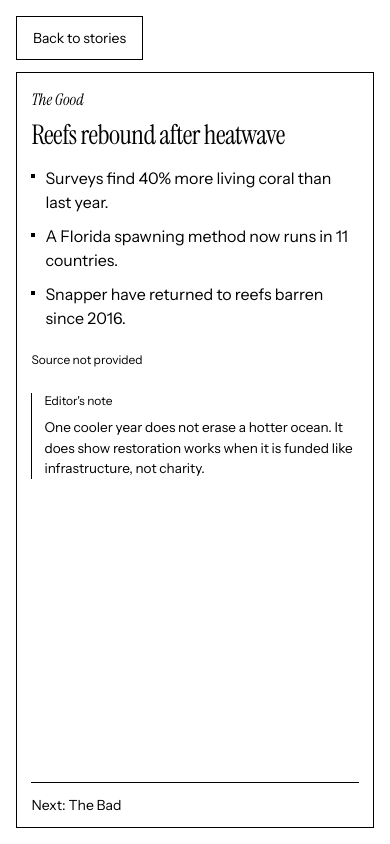
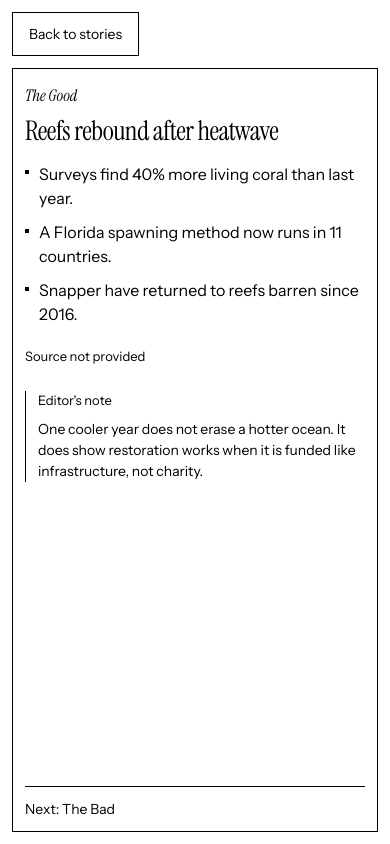
Before and after one commit to jayme218/good-bad-ugly, a React (Vite) app: page / in a window 390 px wide. Both pictures are taken after a click on the button "The Good". Built offline with nearby package versions, Linux system fonts and the light colour scheme.

Commit message:
Improve mobile and tablet readability

```diff
--- a/src/App.tsx
+++ b/src/App.tsx
@@ -11,7 +11,7 @@ import { editorialToday, formatEditionDate } from './timezone'
 import type { NewsType } from './types'
 
 const edition = parseEdition(today)
-const mobileQuery = '(max-width: 767px)'
+const mobileQuery = '(max-width: 1023px)'
 
 function useIsMobile() {
   const [isMobile, setIsMobile] = useState(() =>
--- a/src/components/Footer.tsx
+++ b/src/components/Footer.tsx
@@ -1,10 +1,10 @@
 export function Footer({ visible, stale }: { visible: boolean; stale: boolean }) {
   return (
     <footer
-      className={`flex h-11 shrink-0 items-center justify-center px-[clamp(1rem,3vw,2.5rem)] ${visible ? 'chrome-in' : 'invisible'}`}
+      className={`flex min-h-11 shrink-0 items-center justify-center px-[clamp(1rem,3vw,2.5rem)] py-3 ${visible ? 'chrome-in' : 'invisible'}`}
       aria-hidden={!visible}
     >
-      <p className="text-center font-sans text-[clamp(0.7rem,1.3vh,0.8rem)]">
+      <p className="text-center font-sans text-[0.8125rem] leading-relaxed">
         {stale ? "That's this edition's three." : "That's today's three."} You can close this tab now.
       </p>
     </footer>
--- a/src/components/Header.tsx
+++ b/src/components/Header.tsx
@@ -18,13 +18,13 @@ export function Header({
         <h1 className="font-serif text-[clamp(1.05rem,2.2vw,1.55rem)] leading-tight tracking-[-0.02em] text-pretty">
           The Good, The Bad, and The Ugly
         </h1>
-        <p className="mt-1 font-sans text-xs leading-relaxed">
+        <p className="mt-1 font-sans text-[0.8125rem] leading-relaxed">
           Three stories a day. Open a card to read.
         </p>
       </div>
       <time
         dateTime={iso}
-        className="font-sans text-[clamp(0.7rem,1.2vw,0.85rem)]"
+        className="font-sans text-[0.8125rem] leading-relaxed"
       >
         {label}
       </time>
--- a/src/components/NewsCard.tsx
+++ b/src/components/NewsCard.tsx
@@ -11,7 +11,7 @@ export function StoryBody({ item, fillHeight = true }: { item: NewsItem; fillHei
   const label = labels[item.type]
 
   return (
-    <div className={`story-in flex ${fillHeight ? 'min-h-full' : ''} min-w-0 flex-col break-words px-[clamp(0.9rem,2vw,1.5rem)] py-[clamp(0.9rem,2.2vh,1.5rem)]`}>
+    <div className={`story-in flex ${fillHeight ? 'min-h-full' : ''} min-w-0 flex-col break-words px-[clamp(0.75rem,2vw,1.5rem)] py-[clamp(0.9rem,2.2vh,1.5rem)]`}>
       <p className="mb-[clamp(0.55rem,1.4vh,0.9rem)] font-serif text-[clamp(1rem,1.8vh,1.2rem)] italic leading-none">
         {label}
       </p>
@@ -26,7 +26,7 @@ export function StoryBody({ item, fillHeight = true }: { item: NewsItem; fillHei
           </li>
         ))}
       </ul>
-      <p className="font-sans text-xs leading-relaxed">
+      <p className="font-sans text-[0.8125rem] leading-relaxed">
         {item.source ? (
           <a
             href={item.source.url}
@@ -39,8 +39,8 @@ export function StoryBody({ item, fillHeight = true }: { item: NewsItem; fillHei
           </a>
         ) : 'Source not provided'}
       </p>
-      <section aria-label="Editor's note" className="mt-6 border-l border-black pl-3 font-sans text-[clamp(0.85rem,1.55vh,0.95rem)] leading-[1.5]">
-        <h3 className="mb-2 text-xs">Editor's note</h3>
+      <section aria-label="Editor's note" className="mt-6 border-l border-black pl-3 font-sans text-[clamp(0.875rem,1.55vh,0.95rem)] leading-[1.5]">
+        <h3 className="mb-2 text-[0.8125rem]">Editor's note</h3>
         <p>{item.editorNote}</p>
       </section>
     </div>
@@ -80,7 +80,7 @@ export function NewsCard({ item, open, filled, isMobile, onOpen }: NewsCardProps
         </span>
         <span
           aria-hidden="true"
-          className={`mt-2 font-sans text-xs leading-normal ${open ? '' : 'invisible'}`}
+          className={`mt-2 font-sans text-[0.8125rem] leading-normal ${open ? '' : 'invisible'}`}
         >
           Opened
         </span>
--- a/src/components/StoryReader.tsx
+++ b/src/components/StoryReader.tsx
@@ -47,9 +47,9 @@ export function StoryReader({ item, nextType, onNext, onClose }: StoryReaderProp
         event.preventDefault()
         onClose()
       }}
-      className="fixed inset-0 m-0 h-dvh max-h-none w-full max-w-none overflow-hidden bg-white p-[clamp(1rem,4vw,1.75rem)] text-black backdrop:bg-white"
+      className="fixed inset-0 m-0 h-dvh max-h-none w-full max-w-none overflow-hidden bg-white p-[clamp(0.75rem,3vw,1.75rem)] text-black backdrop:bg-white"
     >
-      <div className="flex h-full min-h-0 flex-col gap-3">
+      <div className="mx-auto flex h-full min-h-0 w-full max-w-[44rem] flex-col gap-3">
         <button
           type="button"
           autoFocus
@@ -68,7 +68,7 @@ export function StoryReader({ item, nextType, onNext, onClose }: StoryReaderProp
             <div className="flex-1">
               <StoryBody item={item} fillHeight={false} />
             </div>
-            <div className="mx-[clamp(0.9rem,2vw,1.5rem)] shrink-0 border-t border-black">
+            <div className="mx-[clamp(0.75rem,2vw,1.5rem)] shrink-0 border-t border-black">
               <button
                 type="button"
                 onClick={nextType && onNext ? onNext : onClose}
```
Also changed, not shown: 2 other files (tests, documents, lock files or other folders).
